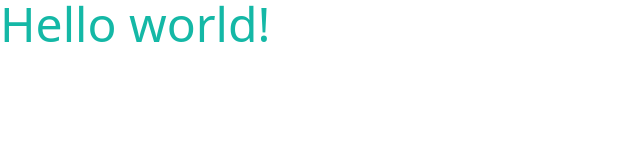
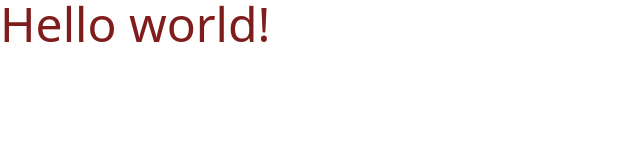
Before and after one commit to MiheerGokhale/ERP-Portal, a website: page Front End/index.html in a window 1280 px wide. Shown: the whole page, without its empty margins (0-640 px from the left). Drawn offline with Linux system fonts and the light colour scheme.

```diff
--- a/Front End/index.html
+++ b/Front End/index.html
@@ -6,7 +6,7 @@
   <link href="./css/output.css" rel="stylesheet">
 </head>
 <body>
-  <h1 class="text-teal-500 text-5xl">
+  <h1 class="text-red-900 text-5xl">
     Hello world!
   </h1>
 </body>
--- a/Front End/tailwind.config.js
+++ b/Front End/tailwind.config.js
@@ -1,6 +1,6 @@
 /** @type {import('tailwindcss').Config} */
 module.exports = {
-  content: ['./index.html','./components/**/*.html'],
+  content: ["./index.html","./components/**/*.html"],
   theme: {
     extend: {},
   },
```
Also changed, not shown: Front End/components/dashboard.html (+1 -0 lines), Front End/css/output.css.
